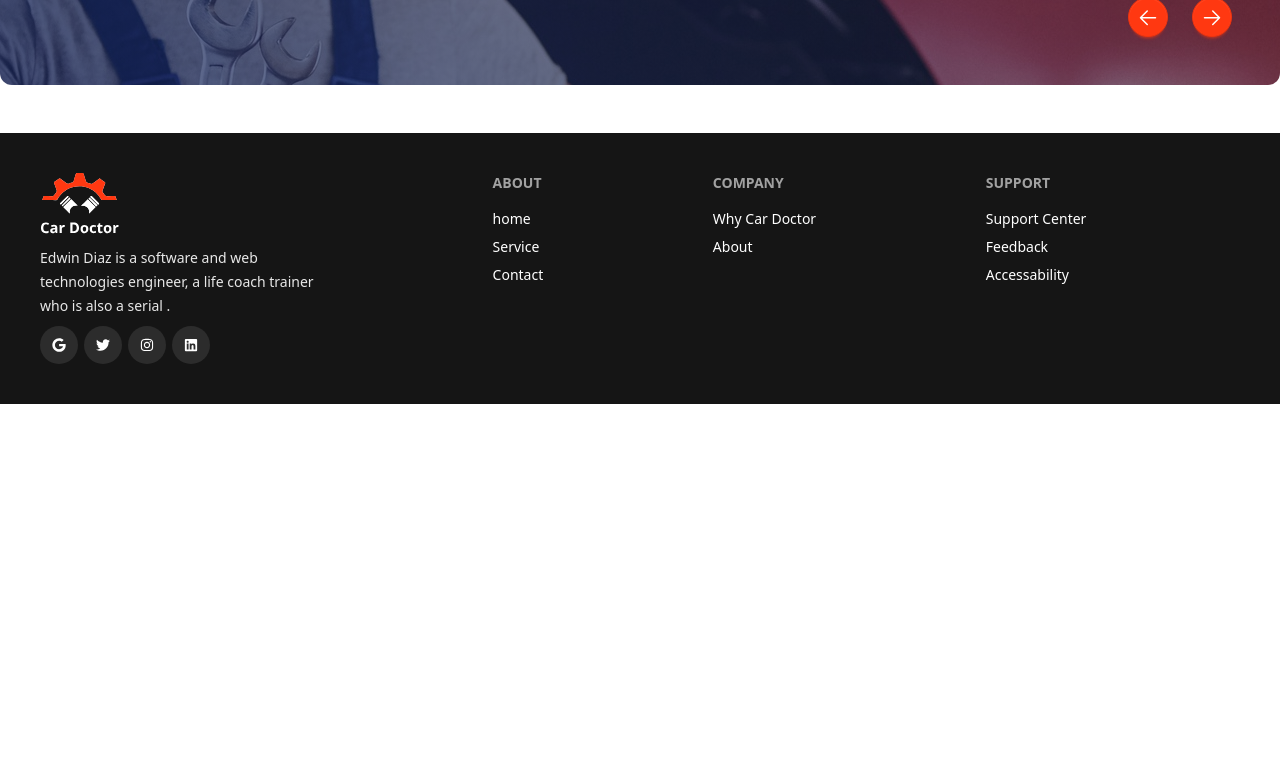
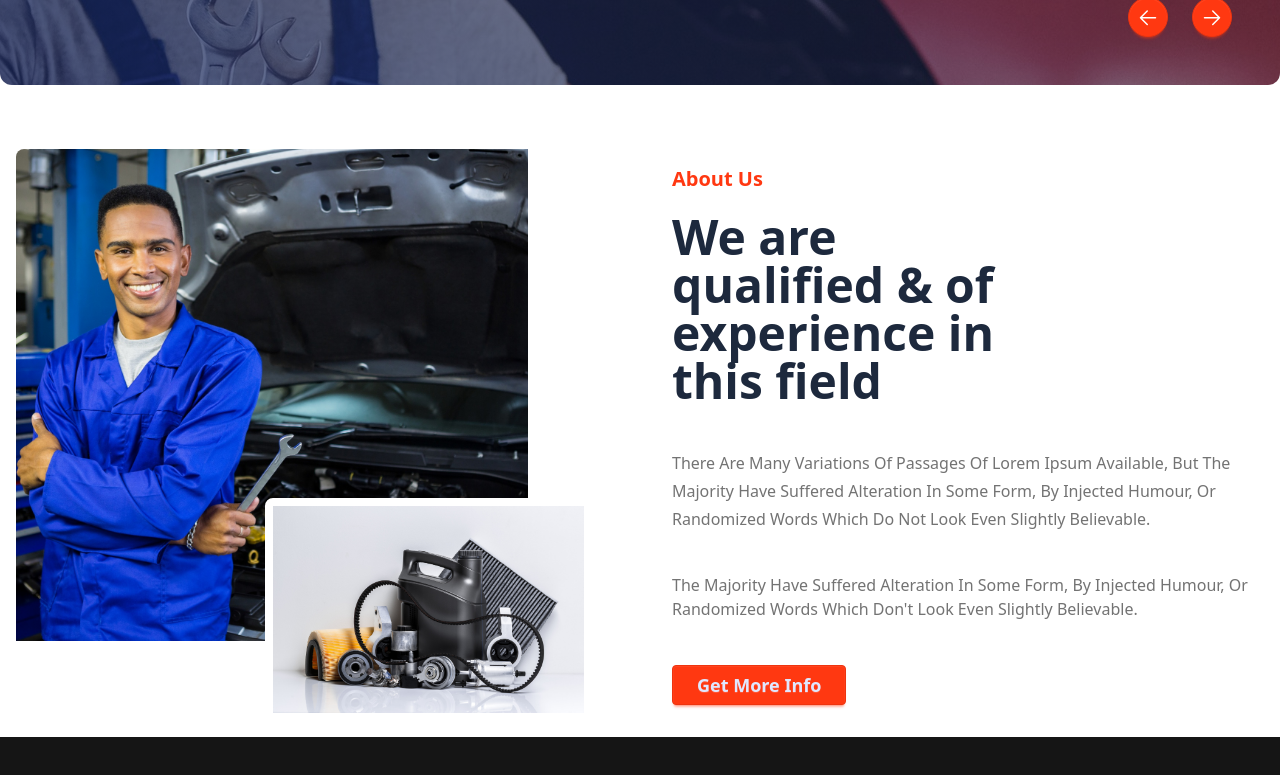
Before and after one commit to Md-Firoz-Mahmud-Nur/0194-Car_Doctor_NextJS-L1_M13_m_080, a Next.js app: page / in a window 1280 px wide. Shown: the part 680-1455 px from the top of the page. Before the commit the page ends 1084 px from the top, so only its background shows below. Built offline with nearby package versions, Linux system fonts and the light colour scheme.

Commit message:
Add : About

```diff
--- a/src/app/globals.css
+++ b/src/app/globals.css
@@ -3,6 +3,8 @@
 @plugin "daisyui/theme" {
   name: "light";
   default: true;
-  --color-primary: #FF3811;
-  /* --color-secondary: teal; */
+  --color-primary: #ff3811;
 }
+@theme{
+  --color-Dark-03: #737373;
+}
--- /dev/null
+++ b/src/components/homePage/About.jsx
@@ -0,0 +1,51 @@
+import React from "react";
+import Image from "next/image";
+const About = () => {
+  return (
+    <div className="hero text-slate-800">
+      <div className="hero-content flex-col items-stretch gap-16 lg:flex-row">
+        <div className="relative flex flex-1 items-stretch">
+          <div className="relative h-full w-full">
+            <Image
+              width={460}
+              height={557}
+              alt="Person image"
+              src={"/assets/images/about_us/person.jpg"}
+              className="h-full w-full rounded-lg object-cover pr-16 pb-20"
+            />
+            <Image
+              width={327}
+              height={332}
+              alt="Part image"
+              src={"/assets/images/about_us/parts.jpg"}
+              className="absolute right-0 bottom-0 rounded-lg border-8 border-white"
+            />
+          </div>
+        </div>
+
+        <div className="h-full flex-1 space-y-5 p-4 lg:w-1/2">
+          <h3 className="text-primary text-xl font-bold">About Us</h3>
+          <h1 className="w-[376px] text-5xl font-bold">
+            We are qualified & of experience in this field
+          </h1>
+          <p className="text-Dark-03 pt-6 leading-7 capitalize">
+            There are many variations of passages of Lorem Ipsum available, but
+            the majority have suffered alteration in some form, by injected
+            humour, or randomized words which do not look even slightly
+            believable.
+          </p>
+          <p className="text-Dark-03 pt-5 pb-6 capitalize">
+            the majority have suffered alteration in some form, by injected
+            humour, or randomized words which don't look even slightly
+            believable.
+          </p>
+          <button className="btn btn-primary px-6 py-4 text-lg font-semibold">
+            Get More Info
+          </button>
+        </div>
+      </div>
+    </div>
+  );
+};
+
+export default About;
--- a/src/components/homePage/Banner.jsx
+++ b/src/components/homePage/Banner.jsx
@@ -34,8 +34,7 @@ const Banner = () => {
   ];
 
   return (
-    <div className="container mx-auto text-white">
-      <div className="carousel my-12 w-full">
+    <div className="carousel my-12 w-full text-white">
       {banners.map((banner, index) => (
         <div
           style={{
@@ -47,9 +46,7 @@ const Banner = () => {
         >
           <div className="flex h-full w-full items-center">
             <div className="basis-1/2 space-y-7 p-24">
-                <h1 className="text-6xl leading-20 font-bold">
-                  {banner.title}
-                </h1>
+              <h1 className="text-6xl leading-20 font-bold">{banner.title}</h1>
               <p className="text-lg leading-7 capitalize">
                 {banner.description}
               </p>
@@ -87,7 +84,6 @@ const Banner = () => {
         </div>
       ))}
     </div>
-    </div>
   );
 };
 
--- a/src/components/homePage/HomePage.jsx
+++ b/src/components/homePage/HomePage.jsx
@@ -1,10 +1,12 @@
 import React from "react";
 import Banner from "./Banner";
+import About from "./About";
 
 const HomePage = () => {
   return (
-    <div>
+    <div className="container mx-auto">
       <Banner></Banner>
+      <About></About>
     </div>
   );
 };
```
Lines whose indentation alone changed are shown as unchanged.
